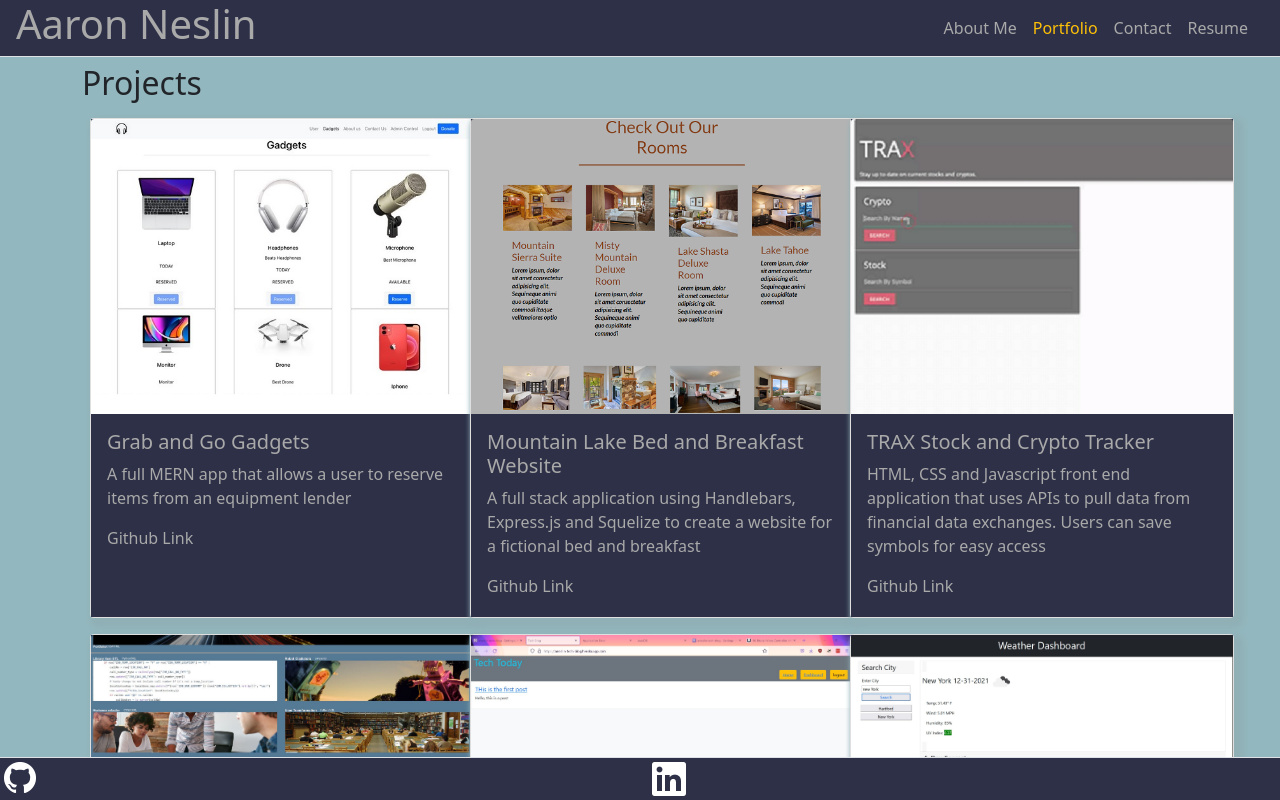
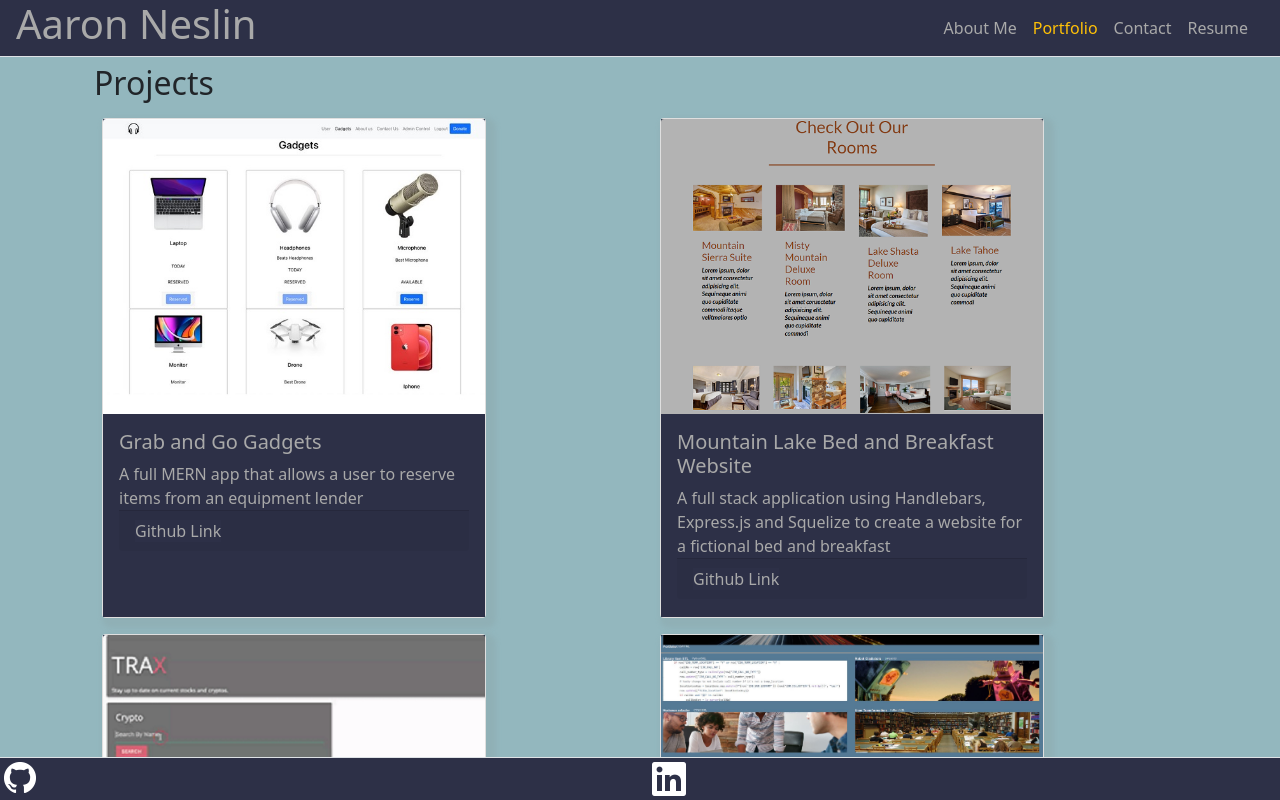
Before and after one commit to aneslin/aneslin-react-portfolio, a React (Create React App) app: page / in a window 1280 px wide. Both pictures are taken after a click on the item "Portfolio". Shown: the top 800 px of the page. Built offline with nearby package versions, Linux system fonts and the light colour scheme.

Commit message:
changed col

```diff
--- a/src/components/Portfolio/Portfolio.js
+++ b/src/components/Portfolio/Portfolio.js
@@ -84,12 +84,12 @@ const Portfolio = function () {
   ];
 
   return (
-    <Container fluid = 'm' className='pb-5'>
+    <Container className='pb-5' >
       <h2>Projects</h2>
       <Row>
 
       {projects.map((project, i) => (
-        <Col md={6} lg={4} sm={12} key={i} >
+        <Col md={6} sm={12} key={i} >
           <Project
             name={project.name}
             description={project.description}
--- a/src/components/Project/Project.js
+++ b/src/components/Project/Project.js
@@ -9,11 +9,17 @@ function Project(props) {
     <Card className='m-2'  style ={{width: '24rem', height:"500px"}} key={link}>
 
         <a href={link}><img className="card-img-top img-fluid" src={image} alt={image_desc} /></a>
-        <div className="card-body">
+        <Card.Body >
            <h5 className="card-title ">{name}</h5>
-          <p className="card-text">{description}</p>
+           <div className="d-flex flex-column">
+           <span className="align-bottom">
+          <p className="card-text mt-auto">{description}</p>
+          </span>
+          </div>
+          <Card.Footer>
           <a href={repository}>Github Link</a>
-        </div>
+          </Card.Footer>
+        </Card.Body>
 
     </Card>
   );
--- a/src/index.css
+++ b/src/index.css
@@ -27,6 +27,10 @@ code {
 
 .navbar {
   color:darkgray;
+
+}
+.navbar li :hover{
+  color: red
 
 }
 
```
